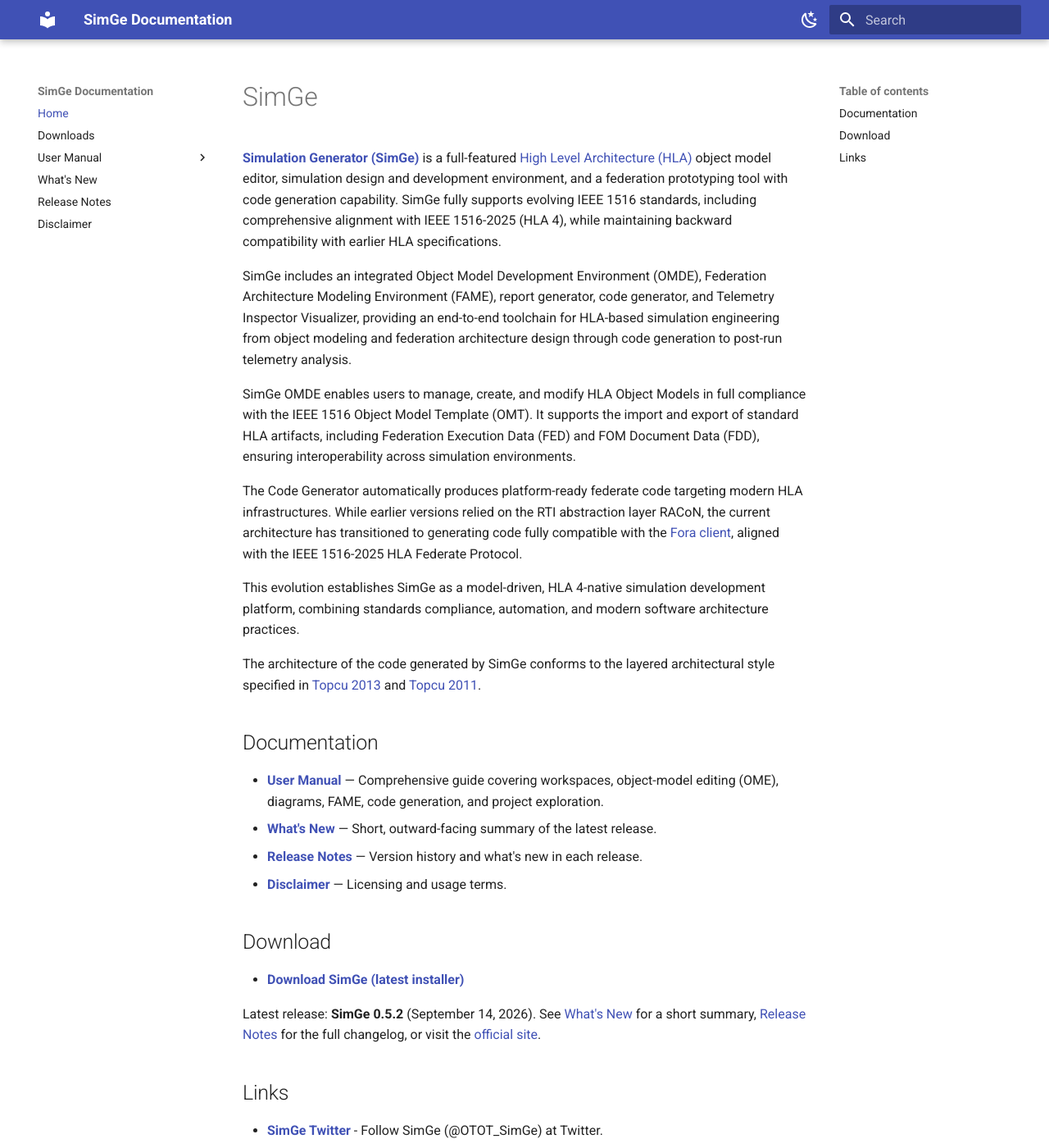
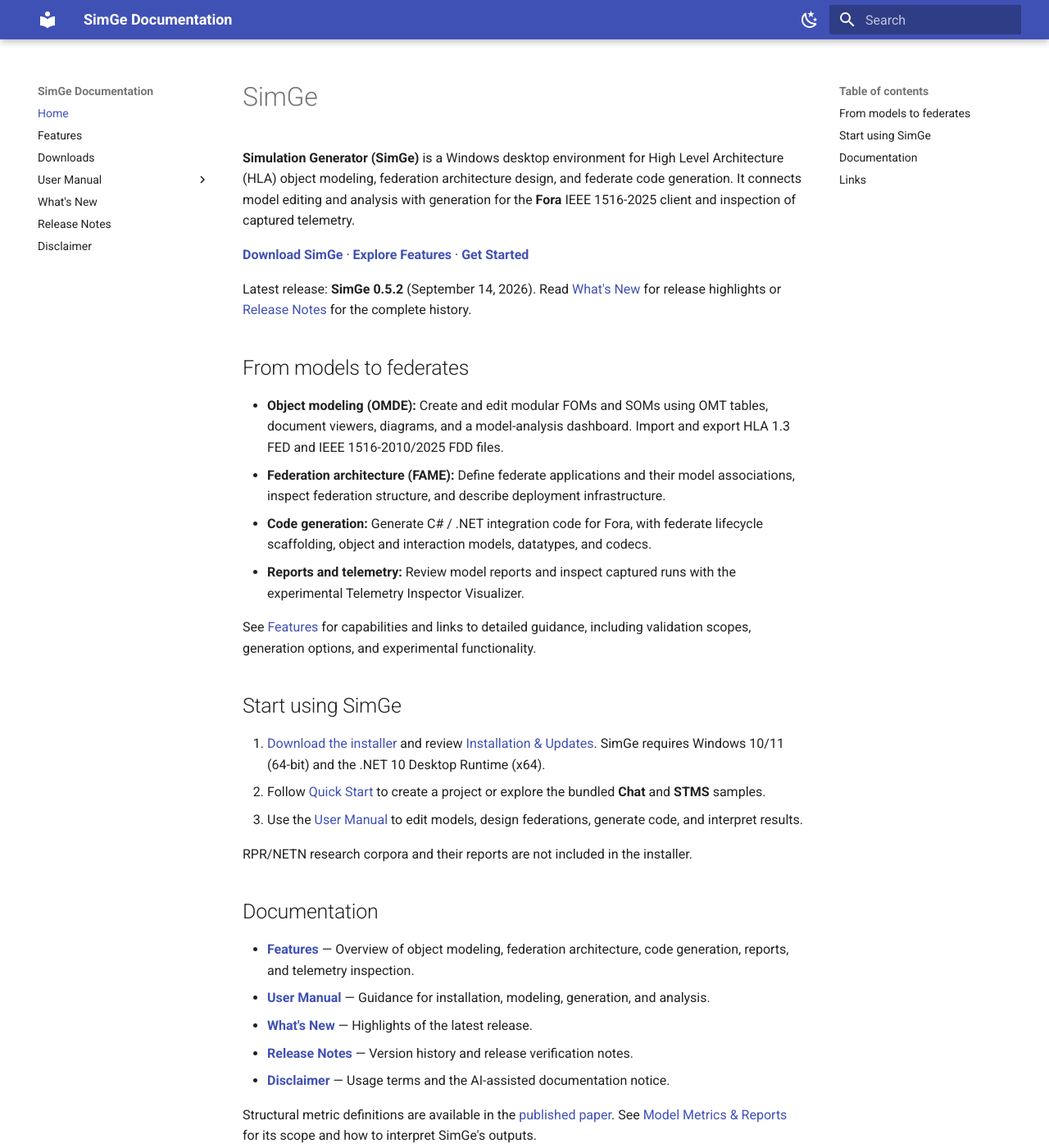
Before and after one commit to otopcu/simge-site, an MkDocs documentation site: the page built from docs/index.md, in a window 1280 px wide and 1400 px high. Shown: the whole window at 82% size. Built offline with MkDocs 1.6.1 and Material for MkDocs 9.7.7, drawn with Linux system fonts in a browser that asks for light colours; some of the changed text lies outside the part shown.

Commit message:
Publish documentation update (2026-09-14)

```diff
--- a/docs/index.md
+++ b/docs/index.md
@@ -1,34 +1,44 @@
 # SimGe
 
-**[Simulation Generator (SimGe)](https://sites.google.com/view/okantopcu/simge){ target="_blank" rel="noopener" }** is a full-featured [High Level Architecture (HLA)](http://en.wikipedia.org/wiki/High-level_architecture_(simulation)){ target="_blank" rel="noopener" } object model editor, simulation design and development environment, and a federation prototyping tool with code generation capability. SimGe fully supports evolving IEEE 1516 standards, including comprehensive alignment with IEEE 1516-2025 (HLA 4), while maintaining backward compatibility with earlier HLA specifications.
+**Simulation Generator (SimGe)** is a Windows desktop environment for High Level Architecture (HLA) object modeling, federation architecture design, and federate code generation. It connects model editing and analysis with generation for the **Fora** IEEE 1516-2025 client and inspection of captured telemetry.
 
-SimGe includes an integrated Object Model Development Environment (OMDE), Federation Architecture Modeling Environment (FAME), report generator, code generator, and Telemetry Inspector Visualizer, providing an end-to-end toolchain for HLA-based simulation engineering from object modeling and federation architecture design through code generation to post-run telemetry analysis.
+**[Download SimGe](Downloads.md)** · **[Explore Features](Features.md)** · **[Get Started](UserManual/QuickStart.md)**
 
-SimGe OMDE enables users to manage, create, and modify HLA Object Models in full compliance with the IEEE 1516 Object Model Template (OMT). It supports the import and export of standard HLA artifacts, including Federation Execution Data (FED) and FOM Document Data (FDD), ensuring interoperability across simulation environments.
+Latest release: **SimGe 0.5.2** (September 14, 2026). Read [What's New](WhatsNew.md) for release highlights or [Release Notes](ReleaseNotes.md) for the complete history.
 
-The Code Generator automatically produces platform-ready federate code targeting modern HLA infrastructures. While earlier versions relied on the RTI abstraction layer RACoN, the current architecture has transitioned to generating code fully compatible with the [Fora client](https://sites.google.com/view/okantopcu/fora){ target="_blank" rel="noopener" }, aligned with the IEEE 1516-2025 HLA Federate Protocol.
+## From models to federates
 
-This evolution establishes SimGe as a model-driven, HLA 4-native simulation development platform, combining standards compliance, automation, and modern software architecture practices.
+- **Object modeling (OMDE):** Create and edit modular FOMs and SOMs using OMT tables, document viewers, diagrams, and a model-analysis dashboard. Import and export HLA 1.3 FED and IEEE 1516-2010/2025 FDD files.
+- **Federation architecture (FAME):** Define federate applications and their model associations, inspect federation structure, and describe deployment infrastructure.
+- **Code generation:** Generate C# / .NET integration code for Fora, with federate lifecycle scaffolding, object and interaction models, datatypes, and codecs.
+- **Reports and telemetry:** Review model reports and inspect captured runs with the experimental Telemetry Inspector Visualizer.
 
-The architecture of the code generated by SimGe conforms to the layered architectural style specified in [Topcu 2013](http://dx.doi.org/10.1016/j.simpat.2012.11.001){ target="_blank" rel="noopener" } and [Topcu 2011](http://books.google.com.tr/books?id=OmTaUx90t1MC&pg=PA439&lpg=PA439&dq=Multi-layered+simulation+architecture+okan&source=bl&ots=ntepMot2i7&sig=lkDCHIqr2nFiq9jmBiSG-TLlKc4&hl=tr&ei=0ubfTtHiKcej4gT5_IXABg&sa=X&oi=book_result&ct=result&resnum=4&ved=0CDMQ6AEwAw#v=onepage&q=Multi-layered%20simulation%20architecture%20okan&f=false){ target="_blank" rel="noopener" }.
+See [Features](Features.md) for capabilities and links to detailed guidance, including validation scopes, generation options, and experimental functionality.
+
+## Start using SimGe
+
+1. [Download the installer](Downloads.md) and review [Installation & Updates](UserManual/Installation.md). SimGe requires Windows 10/11 (64-bit) and the .NET 10 Desktop Runtime (x64).
+2. Follow [Quick Start](UserManual/QuickStart.md) to create a project or explore the bundled **Chat** and **STMS** samples.
+3. Use the [User Manual](UserManual.md) to edit models, design federations, generate code, and interpret results.
+
+RPR/NETN research corpora and their reports are not included in the installer.
 
 ## Documentation
 
-- **[User Manual](UserManual.md)** — Comprehensive guide covering workspaces, object-model editing (OME), diagrams, FAME, code generation, and project exploration.
-- **[What's New](WhatsNew.md)** — Short, outward-facing summary of the latest release.
-- **[Release Notes](ReleaseNotes.md)** — Version history and what's new in each release.
-- **[Disclaimer](Disclaimer.md)** — Licensing and usage terms.
+- **[Features](Features.md)** — Overview of object modeling, federation architecture, code generation, reports, and telemetry inspection.
+- **[User Manual](UserManual.md)** — Guidance for installation, modeling, generation, and analysis.
+- **[What's New](WhatsNew.md)** — Highlights of the latest release.
+- **[Release Notes](ReleaseNotes.md)** — Version history and release verification notes.
+- **[Disclaimer](Disclaimer.md)** — Usage terms and the AI-assisted documentation notice.
 
-## Download
-
-- **[Download SimGe (latest installer)](https://github.com/otopcu/simge-site/releases/latest/download/SimGe.msi){ target="_blank" rel="noopener" }**
-
-Latest release: **SimGe 0.5.2** (September 14, 2026). See [What's New](WhatsNew.md) for a short summary, [Release Notes](ReleaseNotes.md) for the full changelog, or visit the [official site](https://sites.google.com/view/okantopcu/simge){ target="_blank" rel="noopener" }.
+Structural metric definitions are available in the [published paper](https://doi.org/10.1016/j.simpat.2026.103328). See [Model Metrics & Reports](UserManual/MetricsReports.md#metric-definitions-and-published-reference) for its scope and how to interpret SimGe's outputs.
 
 ## Links
 
-- **[SimGe Twitter](https://twitter.com/OTOT_SimGe){ target="_blank" rel="noopener" }** - Follow SimGe (@OTOT_SimGe) at Twitter.
-- **[SimGe User's Forum](https://groups.google.com/d/forum/otot_simge){ target="_blank" rel="noopener" }** - Subscribe to SimGe User's Forum, a Google Group.
+- **[SimGe project page](https://sites.google.com/view/okantopcu/simge){ target="_blank" rel="noopener" }**
+- **[Fora client](https://sites.google.com/view/okantopcu/fora){ target="_blank" rel="noopener" }**
+- **[SimGe on X / Twitter](https://twitter.com/OTOT_SimGe){ target="_blank" rel="noopener" }**
+- **[SimGe User's Forum](https://groups.google.com/d/forum/otot_simge){ target="_blank" rel="noopener" }**
 
 ---
 
--- a/mkdocs.yml
+++ b/mkdocs.yml
@@ -30,6 +30,7 @@ theme:
 
 nav:
   - Home: index.md
+  - Features: Features.md
   - Downloads: Downloads.md
   - User Manual:
       - Overview: UserManual.md
```
Also changed, not shown: README.md (+4 -0 lines), docs/Downloads.md (+7 -0 lines), docs/Features.md (added, +97 -0 lines).
